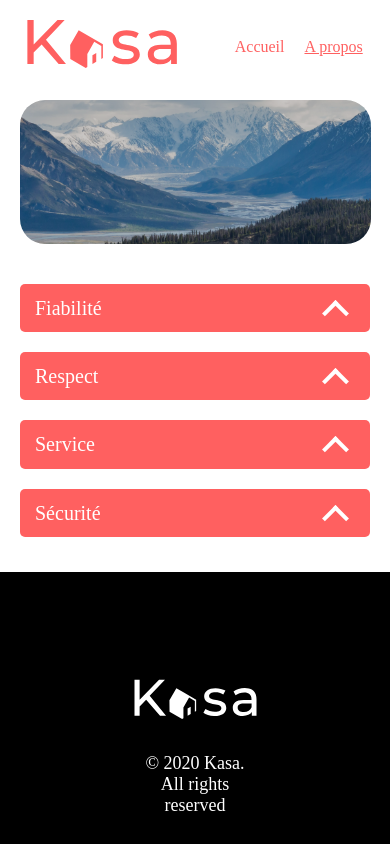
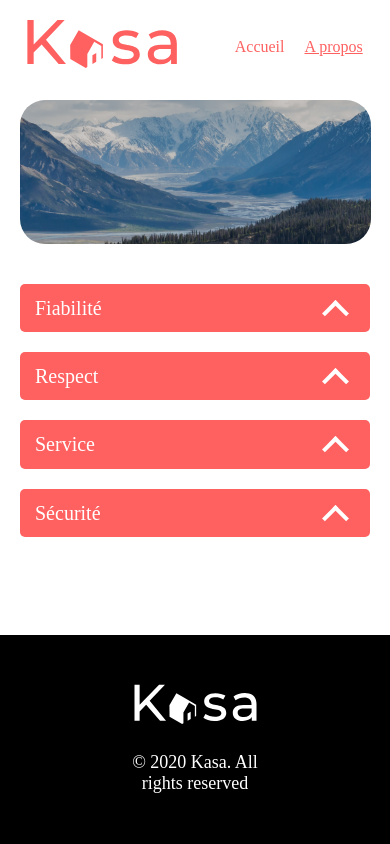
Before and after one commit to EtienneTrzpit/kasa, a React (Create React App) app: page /about in a window 390 px wide. Built offline with nearby package versions, Linux system fonts and the light colour scheme.

Commit message:
footer height

```diff
--- a/src/assets/style/footer.scss
+++ b/src/assets/style/footer.scss
@@ -1,7 +1,6 @@
 .footer-container {
   position: relative;
   margin-top: 4em;
-  padding-bottom: 10px;
   width: 100%;
   background-color: black;
   color: white;
@@ -9,33 +8,39 @@
   justify-content: flex-end;
   flex-direction: column;
   align-items: center;
-  padding-top: 60px;
+  height: 209px;
   &__logo {
-    margin-bottom: 0.7em;
+    margin-bottom: 30px;
   }
   &__copyrights {
     font-size: 18px;
+    margin-bottom: 37px;
   }
 }
 
 .main-about + .footer-container {
-  height: 202px;
-  margin-top: 15px;
-}
-
-.error-title ~ .footer-container {
-  height: 115px;
+  position: absolute;
+  bottom: 0;
 }
 
 @media (max-width: 768px) {
   .footer-container {
     width: 100%;
     margin-top: 0;
+    &__logo {
+      margin-bottom: 5px;
+    }
     &__copyrights {
       text-align: center;
-      margin-left: 8em;
-      margin-right: 8em;
-      margin-bottom: 1em;
+      margin-bottom: 50px;
+      margin-right: 30vw;
+      margin-left: 30vw;
     }
   }
+
+  .error-title ~ .footer-container,
+  .main-about + .footer-container {
+    position: absolute;
+    bottom: 0;
+  }
 }
--- a/src/assets/style/info.scss
+++ b/src/assets/style/info.scss
@@ -235,7 +235,7 @@
 
   .error-title {
     font-size: 100px;
-    margin-top: 30px;
+    margin-top: 10vh;
   }
   .landlord {
     position: absolute;
@@ -281,4 +281,16 @@
   .star + .star + .star + .star + .star {
     left: 4.5em;
   }
+
+  .error-description {
+    font-size: 24px;
+    margin-top: 10vh;
+    padding-left: 8vw;
+    padding-right: 8vw;
+    margin-bottom: 10vh;
+  }
+
+  .error-link {
+    margin-left: 22vw;
+  }
 }
--- a/src/components/Accordion.jsx
+++ b/src/components/Accordion.jsx
@@ -30,7 +30,7 @@ export default function Accordion({ accordionTitle, accordionContent }) {
     } else {
       accordion.current.style.height = "0px";
     }
-  }, [selected]);
+  }, [selected, location]);
   return (
     <div
       className={selected === 0 ? "accordion active" : "accordion"}
```
